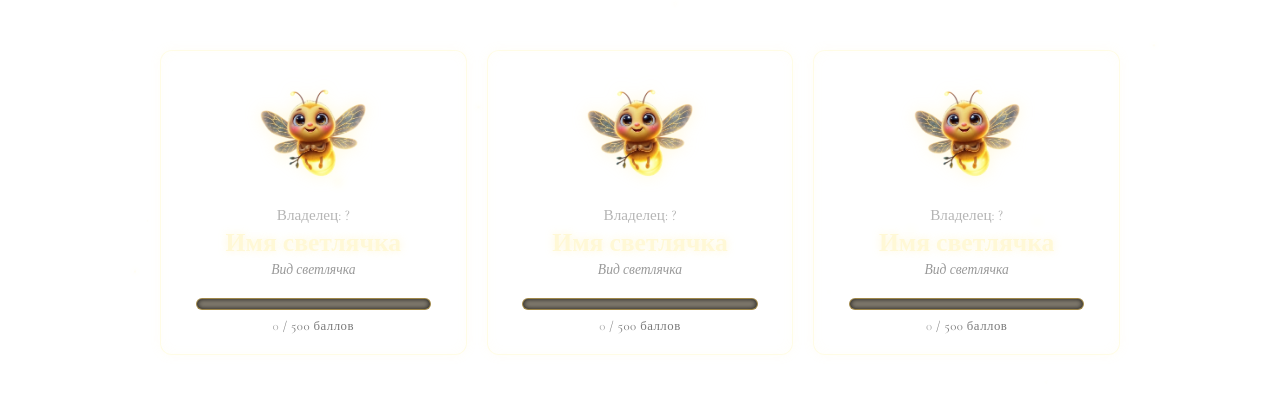
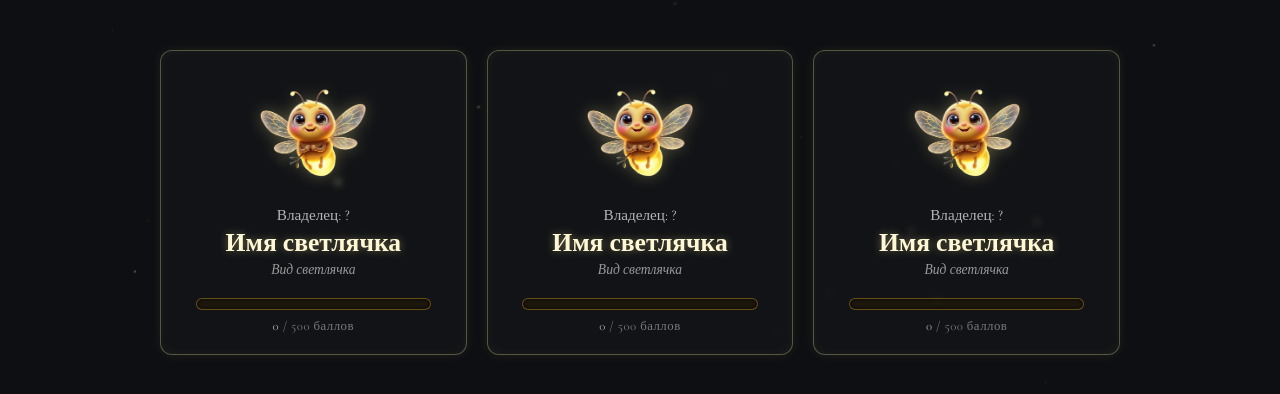
Before and after one commit to GGreyland/fireflies, a plain HTML site: page index.html in a window 1280 px wide. Drawn offline with nearby package versions, Linux system fonts and the light colour scheme.

Commit message:
Update index.html

```diff
--- a/index.html
+++ b/index.html
@@ -12,7 +12,7 @@
         /* Основные настройки */
                 /* 1. Изменения в body */
         body {
-            background-color: transparent;
+            background-color: #0d0f12;
             color: #f0f0f0;
             font-family: 'Cormorant Garamond', serif;
             display: flex;
```
